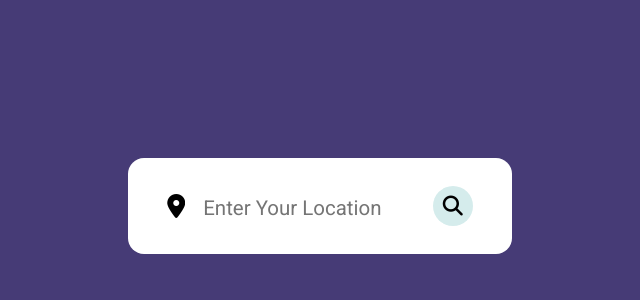
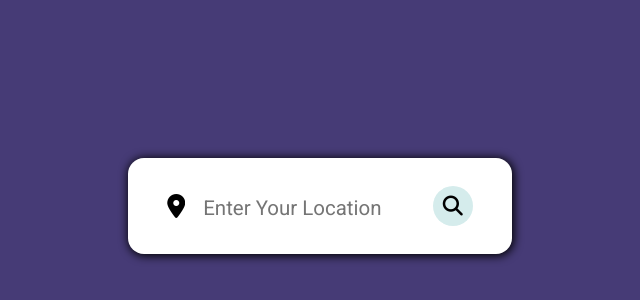
Before and after one commit to rafaelpcalderon/Weather-Forecast, a plain HTML site: page index.html in a window 1280 px wide. Shown: the part 194-494 px from the top of the page, without its empty margins (320-960 px from the left). Drawn offline with Linux system fonts and the light colour scheme.

Commit message:
Update style.css

```diff
--- a/src/css/style.css
+++ b/src/css/style.css
@@ -18,7 +18,7 @@ main .container{
     justify-content: center;
     align-items: center;
     border-radius: 1em;
-    position: relative;
+    box-shadow: 1px 1px 10px 1px #000000;
 }
 
 main .container .second-container{
```
